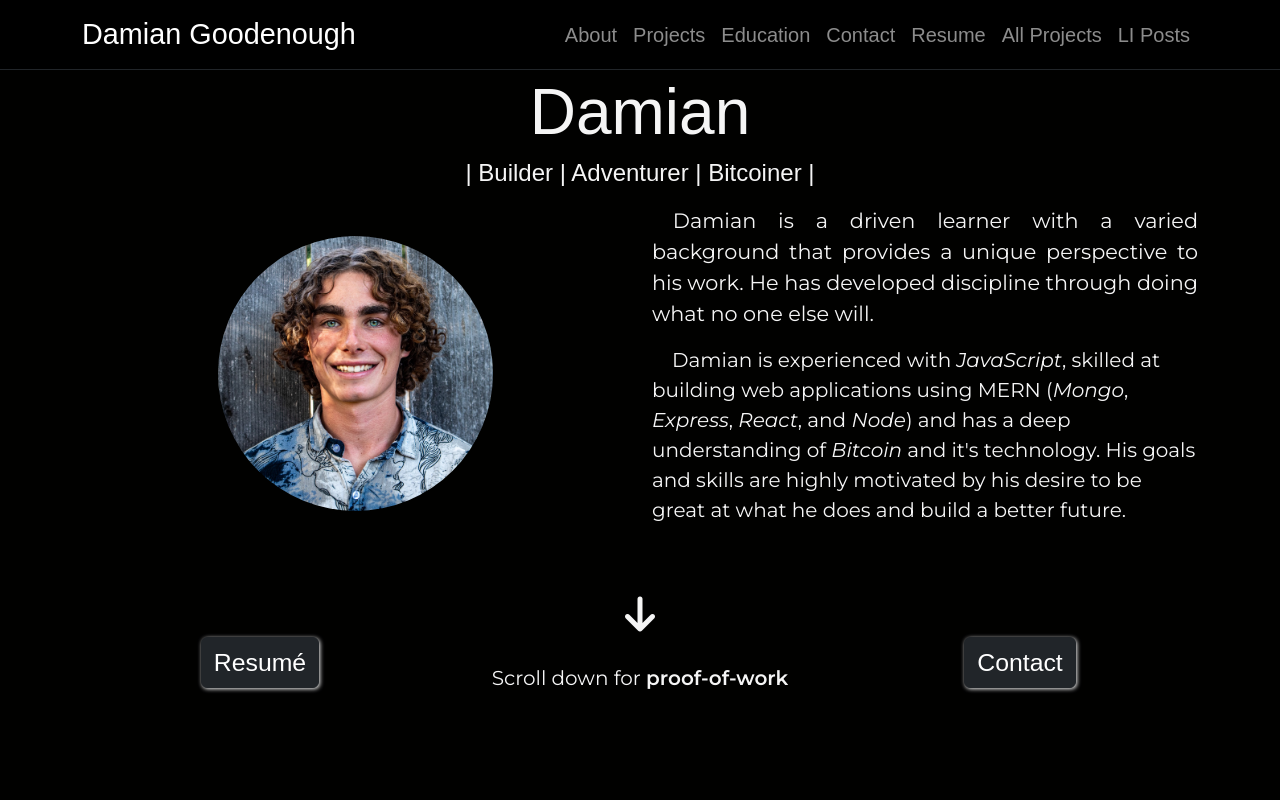
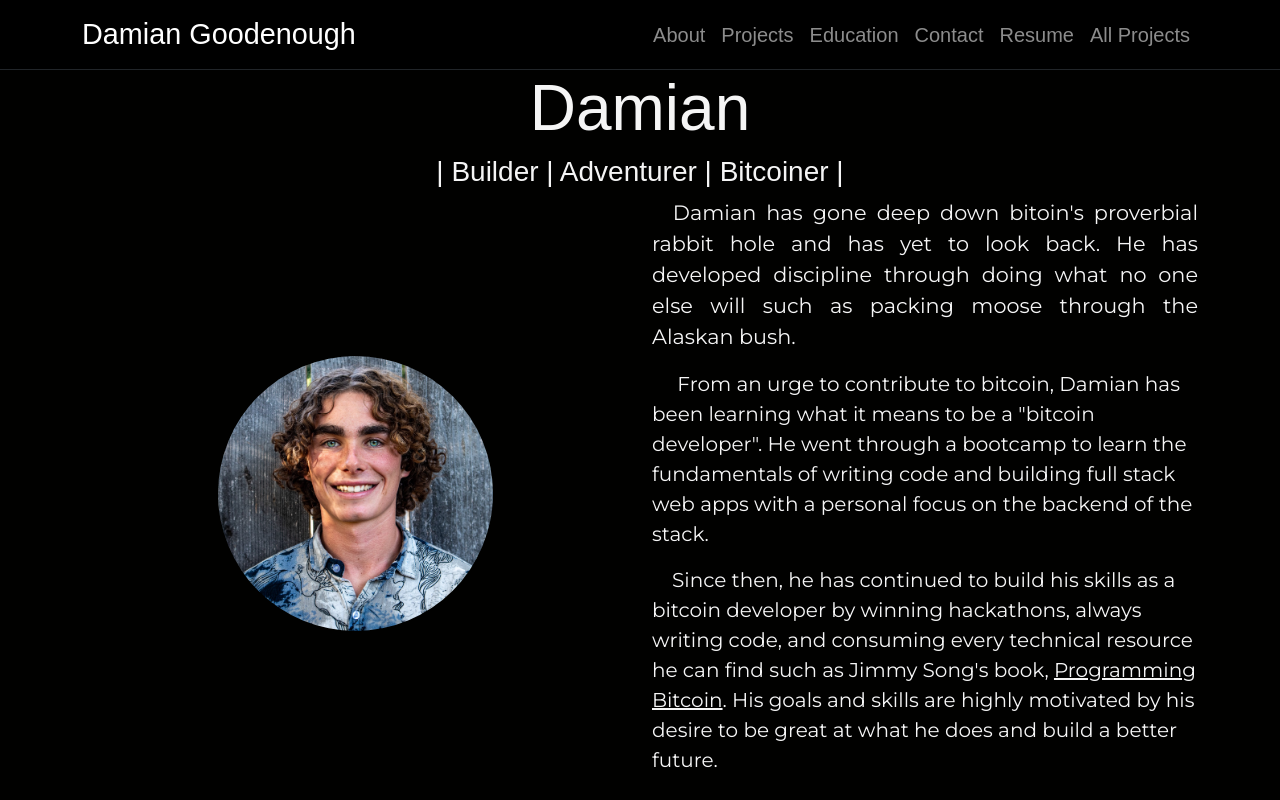
Before and after one commit to daGoodenough/portfolio, a React (Create React App) app: page / in a window 1280 px wide. Shown: the top 800 px of the page. Built offline with nearby package versions, Linux system fonts and the light colour scheme; a web font is replaced by a local one.

Commit message:
various ui/ux changes

```diff
--- a/src/components/AboutMe.js
+++ b/src/components/AboutMe.js
@@ -15,7 +15,7 @@ const AboutMe = () => {
           <Col xs={12}>
             <h1>Damian</h1>
           </Col>
-          <h4>| Builder | Adventurer | Bitcoiner |</h4>
+          <h3>| Builder | Adventurer | Bitcoiner |</h3>
         </Row>
       </FadeIn>
       <Col
@@ -35,17 +35,28 @@ const AboutMe = () => {
         <FadeIn>
           <div>
             <p className="short-bio">
-              &emsp;Damian is a driven learner with a varied background that
-              provides a unique perspective to his work. He has developed
-              discipline through doing what no one else will.
+              &emsp;Damian has gone deep down bitoin's proverbial rabbit hole
+              and has yet to look back. He has developed discipline through
+              doing what no one else will such as packing moose through the
+              Alaskan bush.
             </p>
             <p>
-              &emsp;Damian is experienced with
-              <em> JavaScript</em>, skilled at building web applications using
-              MERN (<em>Mongo</em>, <em>Express</em>, <em>React</em>, and{' '}
-              <em>Node</em>) and has a deep understanding of <em>Bitcoin</em>{' '}
-              and it's technology. His goals and skills are highly motivated by
-              his desire to be great at what he does and build a better future.
+              &emsp; From an urge to contribute to bitcoin, Damian has been
+              learning what it means to be a "bitcoin developer". He went
+              through a bootcamp to learn the fundamentals of writing code and
+              building full stack web apps with a personal focus on the backend
+              of the stack.
+            </p>
+            <p>
+              &emsp;Since then, he has continued to build his skills as a
+              bitcoin developer by winning hackathons, always writing code, and
+              consuming every technical resource he can find such as Jimmy
+              Song's book,{' '}
+              <span style={{ textDecoration: 'underline' }}>
+                Programming Bitcoin
+              </span>
+              . His goals and skills are highly motivated by his desire to be
+              great at what he does and build a better future.
             </p>
           </div>
         </FadeIn>
--- a/src/components/Home.js
+++ b/src/components/Home.js
@@ -6,8 +6,11 @@ import Education from './Education';
 import Connect from './Connect';
 import SecondProject from './SecondProject';
 import ProgrammingBitcoin from './ProgrammingBitcoin';
+import ScrollToTopOnMount from './ScrollToTopOnMount';
 
 const Home = () => (
+  <>
+    <ScrollToTopOnMount />
     <Container className="d-flex align-items-around flex-column">
       <Row className="section-container align-content-around" id="about">
         <AboutMe />
@@ -32,6 +35,7 @@ const Home = () => (
         <Connect />
       </Row>
     </Container>
+  </>
 );
 
 export default Home;
--- a/src/components/NavBar.js
+++ b/src/components/NavBar.js
@@ -42,9 +42,9 @@ function NavBar() {
             <Nav.Link as={Link} to="/projects">
               All Projects
             </Nav.Link>
-            <Nav.Link as={Link} to="/li-posts">
+            {/* <Nav.Link as={Link} to="/li-posts">
               LI Posts
-            </Nav.Link>
+            </Nav.Link> */}
           </Nav>
         </Navbar.Collapse>
       </Container>
--- a/src/components/ProjectsPage.js
+++ b/src/components/ProjectsPage.js
@@ -3,8 +3,11 @@ import { Container, Col, Row } from 'react-bootstrap';
 import projectsObj from '../data/projects';
 import FadeIn from './FadeIn';
 import Connect from './Connect';
+import ScrollToTopOnMount from './ScrollToTopOnMount';
 
 const ProjectsPage = () => (
+  <>
+    <ScrollToTopOnMount />
     <Container>
       <Row className="text-center section-header mb-3">
         <h1>Projects</h1>
@@ -66,6 +69,7 @@ const ProjectsPage = () => (
         </Col>
       </Row>
     </Container>
+  </>
 );
 
 export default ProjectsPage;
--- /dev/null
+++ b/src/components/ScrollToTopOnMount.js
@@ -0,0 +1,12 @@
+import { Link } from 'react-router-dom';
+import { useEffect } from 'react';
+
+const ScrollToTopOnMount = () => {
+  useEffect(() => {
+    window.scrollTo(0, 0);
+  }, []);
+
+  return null;
+};
+
+export default ScrollToTopOnMount;
```
Lines whose indentation alone changed are shown as unchanged.
